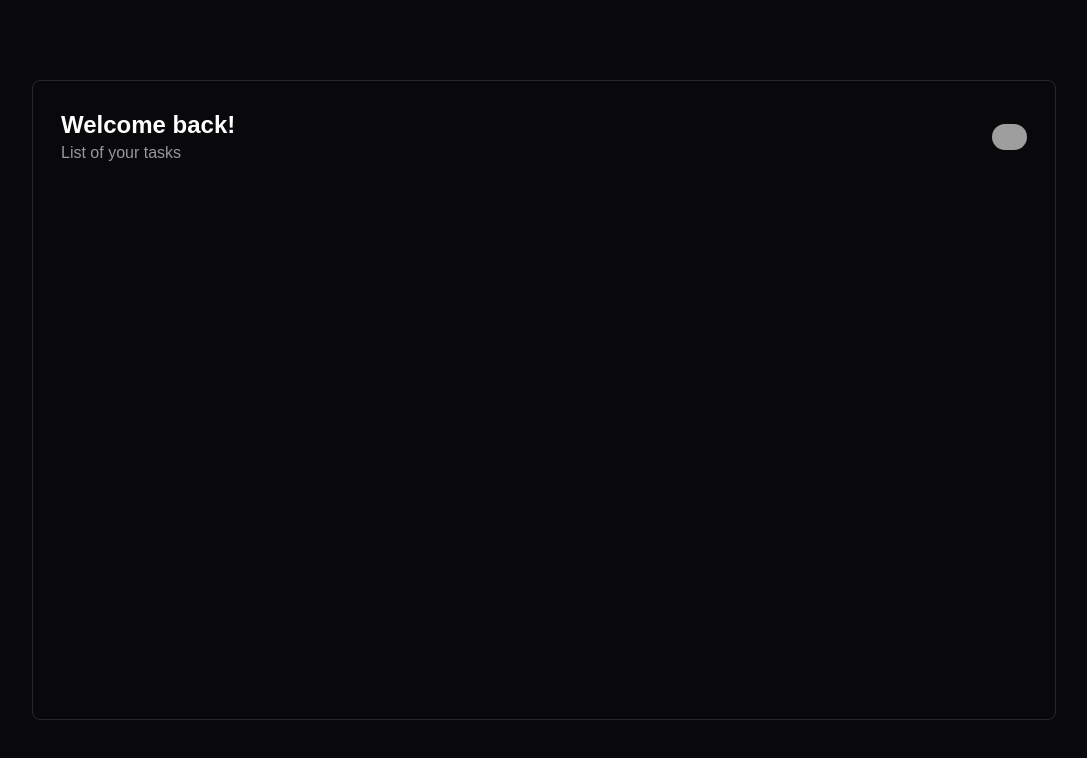
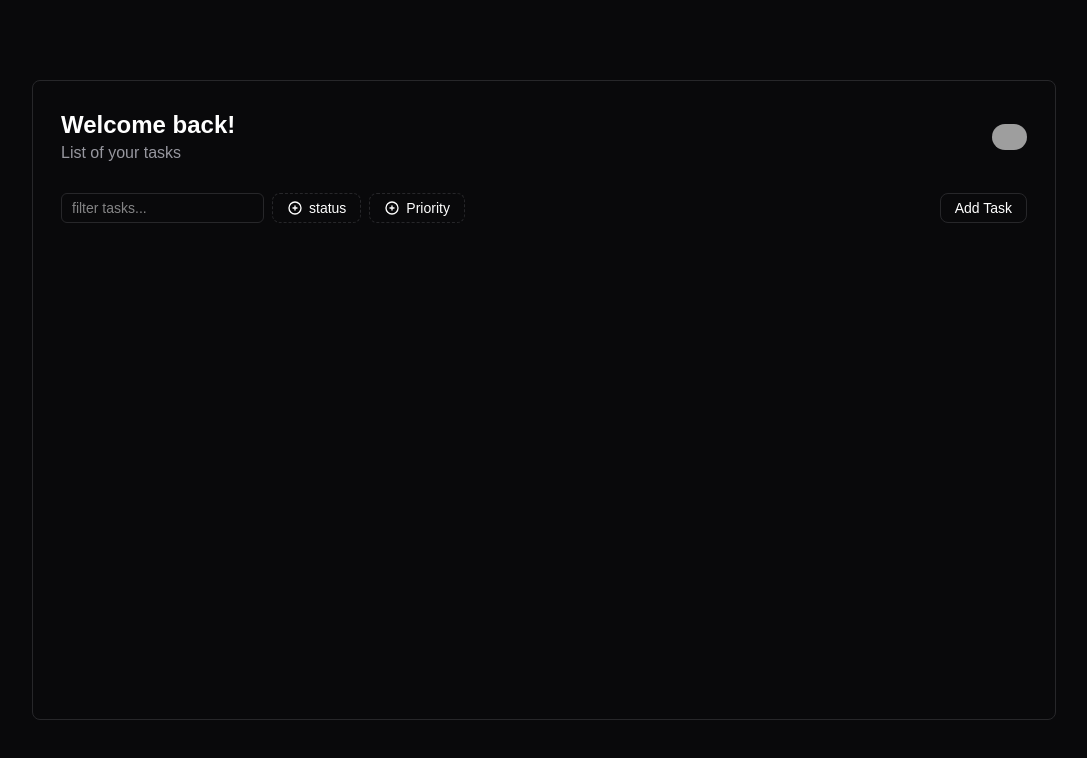
Before and after one commit to 2201monesh/tasky, a React (Vite) app: page / in a window 1280 px wide. Shown: the top 758 px of the page, without its empty margins (96-1183 px from the left). Built offline with nearby package versions, Linux system fonts and the light colour scheme; grey boxes are pictures that could not be loaded.

Commit message:
Added Actions Tab

```diff
--- a/src/App.jsx
+++ b/src/App.jsx
@@ -3,6 +3,7 @@ import reactLogo from './assets/react.svg'
 import viteLogo from '/vite.svg'
 import './App.css'
 import Header from './components/Header'
+import ActionTab from './components/ActionTab'
 
 function App() {
   const [count, setCount] = useState(0)
@@ -11,6 +12,7 @@ function App() {
     <div className='w-screen h-screen flex justify-center items-center'>
       <div className='w-[80%] h-[80%] border border-[#27272A] rounded-lg'>
         <Header />
+        <ActionTab />
       </div>
     </div>
   )
--- /dev/null
+++ b/src/components/ActionTab.jsx
@@ -0,0 +1,21 @@
+import React from 'react'
+import StatusTab from './StatusTab'
+import PriorityTab from './PriorityTab'
+import AddTask from './AddTask'
+
+function ActionTab() {
+  return (
+    <div className='flex items-center justify-between px-7 pt-7'>
+      <div className='flex'>
+        <input type="text" className='text-white px-2.5 py-1 mr-2 text-sm rounded-md border border-[#27272A]' placeholder='filter tasks...' />
+        <StatusTab />
+        <PriorityTab />
+      </div>
+      <div>
+        <AddTask />
+      </div>
+    </div>
+  )
+}
+
+export default ActionTab
--- /dev/null
+++ b/src/components/AddTask.jsx
@@ -0,0 +1,11 @@
+import React from 'react'
+
+function AddTask() {
+  return (
+    <div className='flex items-center px-3.5 py-1 border border-[#27272A] rounded-lg text-sm cursor-pointer hover:bg-[#27272A]'>
+      Add Task
+    </div>
+  )
+}
+
+export default AddTask
--- a/src/components/Header.jsx
+++ b/src/components/Header.jsx
@@ -2,13 +2,13 @@ import React from 'react'
 
 function Header() {
   return (
-    <div className='p-7 flex items-center justify-between'>
+    <div className='px-7 pt-7 flex items-center justify-between'>
       <div>
         <p className='text-2xl font-bold'>Welcome back!</p>
         <p className='text-[#97979F]'>List of your tasks</p>
       </div>
       <div>
-        <img src="https://avatars.githubusercontent.com/u/75907582?v=4" alt="userImage" width={35} className='rounded-full' />
+        <img src="https://avatars.githubusercontent.com/u/75907582?v=4" alt="userImage" width={35} className='rounded-full cursor-pointer' />
       </div>
     </div>
   )
--- /dev/null
+++ b/src/components/PriorityTab.jsx
@@ -0,0 +1,13 @@
+import React from 'react'
+import { HiOutlinePlusCircle } from "react-icons/hi";
+
+function PriorityTab() {
+  return (
+    <div className='flex items-center px-3.5 py-1 border border-dashed border-[#27272A] rounded-lg text-sm mr-2 cursor-pointer hover:bg-[#27272A]'>
+        <HiOutlinePlusCircle size={16} className='mr-1.5 font-bold' />
+        <p>Priority</p>
+    </div>
+  )
+}
+
+export default PriorityTab;
--- /dev/null
+++ b/src/components/StatusTab.jsx
@@ -0,0 +1,13 @@
+import React from 'react'
+import { HiOutlinePlusCircle } from "react-icons/hi";
+
+function StatusTab() {
+  return (
+    <div className='flex items-center px-3.5 py-1 border border-dashed border-[#27272A] rounded-lg text-sm mr-2 cursor-pointer hover:bg-[#27272A]'>
+      <HiOutlinePlusCircle size={16} className='mr-1.5 font-bold' />
+      <p>status</p>
+    </div>
+  )
+}
+
+export default StatusTab
```
